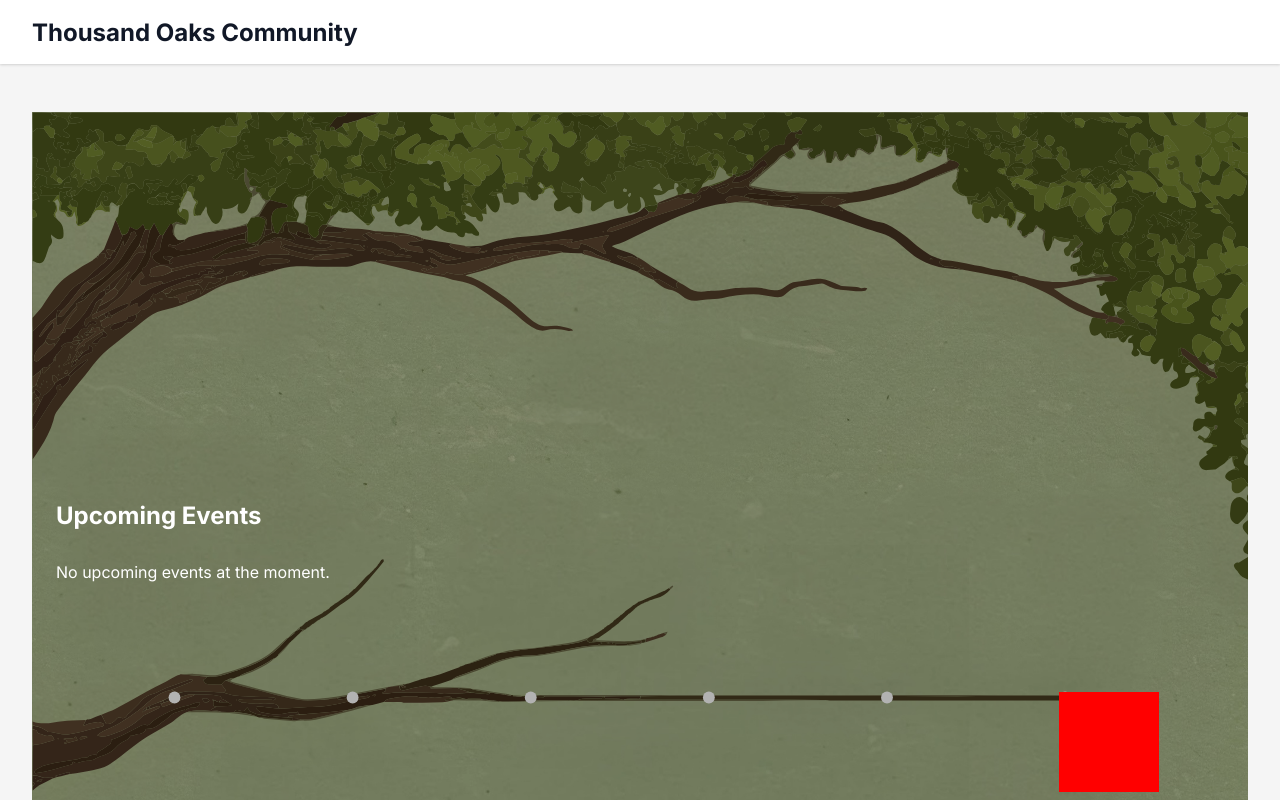
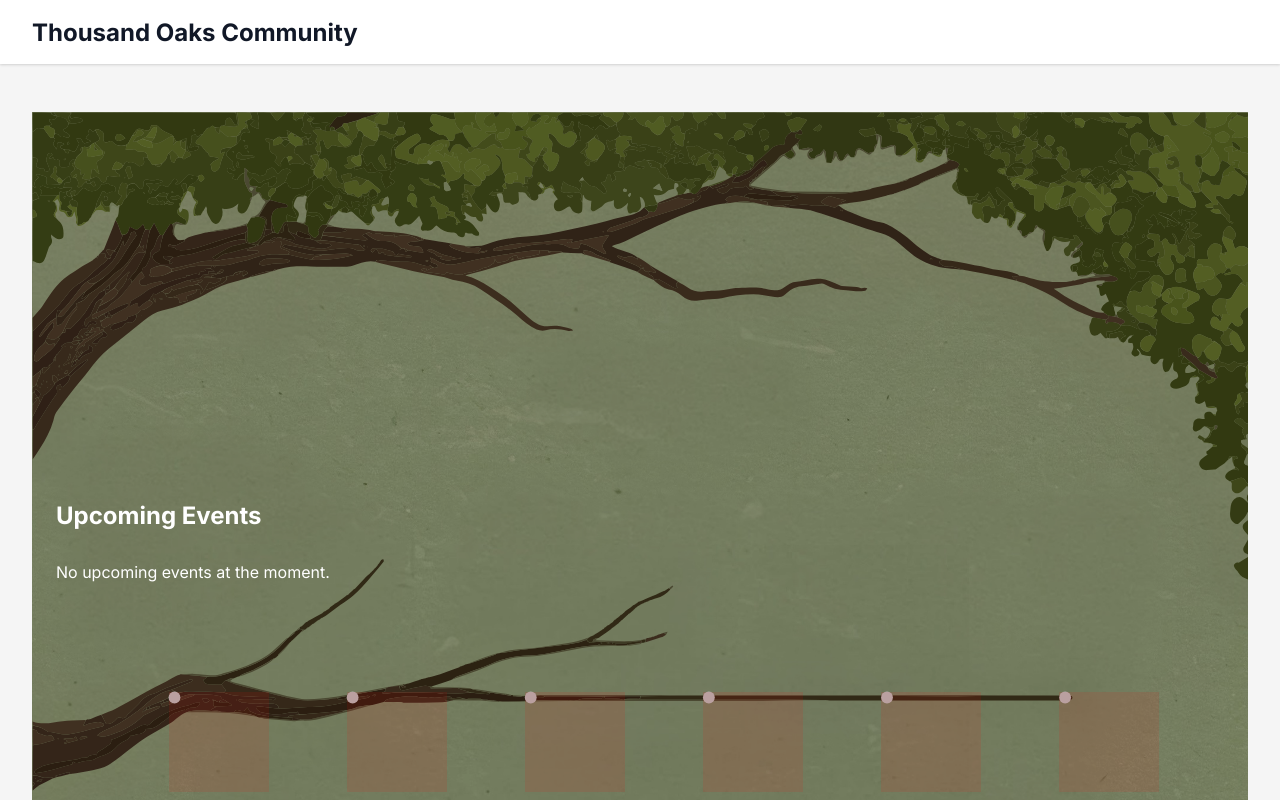
Before and after one commit to joshuaprior/tona-site, a React app: page / in a window 1280 px wide. Shown: the top 800 px of the page. Built offline with nearby package versions, Linux system fonts and the light colour scheme.

Commit message:
implement anchors

```diff
--- a/src/App.tsx
+++ b/src/App.tsx
@@ -175,6 +175,11 @@ const App: React.FC = () => {
           <MainContent>
             <UpcomingEvents>
               <EventCard />
+              <EventCard />
+              <EventCard />
+              <EventCard />
+              <EventCard />
+              <EventCard />
             </UpcomingEvents>
             <Section>
               <SectionTitle>Get Involved</SectionTitle>
--- a/src/components/EventCard.tsx
+++ b/src/components/EventCard.tsx
@@ -7,6 +7,7 @@ const Card = styled.div`
   height: 100px;
   background-color: red;
   z-index: 4;
+  opacity: 0.1;
 `;
 
 const EventCard: React.FC = () => {
--- a/src/components/EventTree.tsx
+++ b/src/components/EventTree.tsx
@@ -1,15 +1,56 @@
 //<svg version="1.1" id="Layer_1" xmlns="http://www.w3.org/2000/svg" xmlns:xlink="http://www.w3.org/1999/xlink" x="0px" y="0px"
 import React, { forwardRef } from 'react';
+import styled from 'styled-components';
 import EventTreeImage from './EventTreeImage';
 
-export default forwardRef<SVGCircleElement>((_, ref) => (
-  <svg version="1.1" id="Layer_1" xmlns="http://www.w3.org/2000/svg" x="0px" y="0px" width="100%" viewBox="0 0 2048 1474" enableBackground="new 0 0 2048 1474">
-		<EventTreeImage />
-		<circle id="anchor-1" cx="240" cy="986" r="10" fill="white" opacity="100"/>
-		<circle id="anchor-2" cx="540" cy="986" r="10" fill="white" opacity="100"/>
-		<circle id="anchor-3" cx="840" cy="986" r="10" fill="white" opacity="100"/>
-		<circle id="anchor-4" cx="1140" cy="986" r="10" fill="white" opacity="100"/>
-		<circle id="anchor-5" cx="1440" cy="986" r="10" fill="white" opacity="100"/>
-		<circle ref={ref} id="anchor-6" cx="1740" cy="986" r="10" fill="white" opacity="100"/>
-	</svg>
-));
+const TreeContainer = styled.div`
+  position: relative;
+  width: 100%;
+  height: 100%;
+`;
+
+const TreeImage = styled.svg`
+  width: 100%;
+  height: 100%;
+  object-fit: contain;
+`;
+
+export interface AnchorRefs {
+  anchor1: React.RefObject<SVGCircleElement>;
+  anchor2: React.RefObject<SVGCircleElement>;
+  anchor3: React.RefObject<SVGCircleElement>;
+  anchor4: React.RefObject<SVGCircleElement>;
+  anchor5: React.RefObject<SVGCircleElement>;
+  anchor6: React.RefObject<SVGCircleElement>;
+}
+
+interface EventTreeProps {
+  anchorRefs: AnchorRefs;
+}
+
+const EventTree: React.FC<EventTreeProps> = ({ anchorRefs }) => {
+  return (
+    <TreeContainer>
+      <TreeImage
+        version="1.1"
+        id="Layer_1"
+        xmlns="http://www.w3.org/2000/svg"
+        x="0px"
+        y="0px"
+        width="100%"
+        viewBox="0 0 2048 1474"
+        enable-background="new 0 0 2048 1474"
+      >
+        <EventTreeImage />
+        <circle ref={anchorRefs.anchor1} id="anchor-1" cx="240" cy="986" r="10" fill="white" opacity="100"/>
+        <circle ref={anchorRefs.anchor2} id="anchor-2" cx="540" cy="986" r="10" fill="white" opacity="100"/>
+        <circle ref={anchorRefs.anchor3} id="anchor-3" cx="840" cy="986" r="10" fill="white" opacity="100"/>
+        <circle ref={anchorRefs.anchor4} id="anchor-4" cx="1140" cy="986" r="10" fill="white" opacity="100"/>
+        <circle ref={anchorRefs.anchor5} id="anchor-5" cx="1440" cy="986" r="10" fill="white" opacity="100"/>
+        <circle ref={anchorRefs.anchor6} id="anchor-6" cx="1740" cy="986" r="10" fill="white" opacity="100"/>
+      </TreeImage>
+    </TreeContainer>
+  );
+};
+
+export default EventTree;
--- a/src/components/UpcomingEvents.tsx
+++ b/src/components/UpcomingEvents.tsx
@@ -1,7 +1,7 @@
-import React, { ReactNode, useRef, useEffect, useState } from 'react';
+import React, { ReactNode, useRef, useEffect, useState, Children } from 'react';
 import styled from 'styled-components';
 import backgroundImage from '../media/background.jpg';
-import EventTree from './EventTree';
+import EventTree, { AnchorRefs } from './EventTree';
 
 const AspectRatioBox = styled.section`
   position: relative;
@@ -41,7 +41,7 @@ const EventsList = styled.div`
   }
 `;
 
-const CardsContainer = styled.div<{ $top: number; $left: number }>`
+const CardContainer = styled.div<{ $top: number; $left: number }>`
   position: absolute;
   top: ${props => props.$top}px;
   left: ${props => props.$left}px;
@@ -52,32 +52,67 @@ interface UpcomingEventsProps {
   children?: ReactNode;
 }
 
+interface AnchorPosition {
+  top: number;
+  left: number;
+}
+
 const UpcomingEvents: React.FC<UpcomingEventsProps> = ({ children }) => {
-  const anchorRef = useRef<SVGCircleElement>(null);
   const containerRef = useRef<HTMLElement>(null);
-  const [position, setPosition] = useState({ top: 0, left: 0 });
+  const anchorRefs: AnchorRefs = {
+    anchor1: useRef<SVGCircleElement>(null),
+    anchor2: useRef<SVGCircleElement>(null),
+    anchor3: useRef<SVGCircleElement>(null),
+    anchor4: useRef<SVGCircleElement>(null),
+    anchor5: useRef<SVGCircleElement>(null),
+    anchor6: useRef<SVGCircleElement>(null),
+  };
+  const [positions, setPositions] = useState<Record<keyof AnchorRefs, AnchorPosition>>({
+    anchor1: { top: 0, left: 0 },
+    anchor2: { top: 0, left: 0 },
+    anchor3: { top: 0, left: 0 },
+    anchor4: { top: 0, left: 0 },
+    anchor5: { top: 0, left: 0 },
+    anchor6: { top: 0, left: 0 },
+  });
 
   useEffect(() => {
-    const updatePosition = () => {
-      if (anchorRef.current && containerRef.current) {
-        const anchorRect = anchorRef.current.getBoundingClientRect();
+    const updatePositions = () => {
+      if (containerRef.current) {
         const containerRect = containerRef.current.getBoundingClientRect();
+        const newPositions: Record<keyof AnchorRefs, AnchorPosition> = {
+          anchor1: { top: 0, left: 0 },
+          anchor2: { top: 0, left: 0 },
+          anchor3: { top: 0, left: 0 },
+          anchor4: { top: 0, left: 0 },
+          anchor5: { top: 0, left: 0 },
+          anchor6: { top: 0, left: 0 },
+        };
 
-        setPosition({
-          top: anchorRect.top - containerRect.top,
-          left: anchorRect.left - containerRect.left,
+        Object.entries(anchorRefs).forEach(([key, ref]) => {
+          if (ref.current) {
+            const anchorRect = ref.current.getBoundingClientRect();
+            newPositions[key as keyof AnchorRefs] = {
+              top: anchorRect.top - containerRect.top,
+              left: anchorRect.left - containerRect.left,
+            };
+          }
         });
+
+        setPositions(newPositions);
       }
     };
 
-    updatePosition();
-    window.addEventListener('resize', updatePosition);
-    return () => window.removeEventListener('resize', updatePosition);
+    updatePositions();
+    window.addEventListener('resize', updatePositions);
+    return () => window.removeEventListener('resize', updatePositions);
   }, []);
+
+  const childArray = Children.toArray(children).slice(0, 6);
 
   return (
     <AspectRatioBox ref={containerRef}>
-      <EventTree ref={anchorRef} />
+      <EventTree anchorRefs={anchorRefs} />
       <Overlay />
       <ContentContainer>
         <Title>Upcoming Events</Title>
@@ -85,9 +120,24 @@ const UpcomingEvents: React.FC<UpcomingEventsProps> = ({ children }) => {
           <p>No upcoming events at the moment.</p>
         </EventsList>
       </ContentContainer>
-      <CardsContainer $top={position.top} $left={position.left}>
-        {children}
-      </CardsContainer>
+      <CardContainer $top={positions.anchor1.top} $left={positions.anchor1.left}>
+        {childArray[0]}
+      </CardContainer>
+      <CardContainer $top={positions.anchor2.top} $left={positions.anchor2.left}>
+        {childArray[1]}
+      </CardContainer>
+      <CardContainer $top={positions.anchor3.top} $left={positions.anchor3.left}>
+        {childArray[2]}
+      </CardContainer>
+      <CardContainer $top={positions.anchor4.top} $left={positions.anchor4.left}>
+        {childArray[3]}
+      </CardContainer>
+      <CardContainer $top={positions.anchor5.top} $left={positions.anchor5.left}>
+        {childArray[4]}
+      </CardContainer>
+      <CardContainer $top={positions.anchor6.top} $left={positions.anchor6.left}>
+        {childArray[5]}
+      </CardContainer>
     </AspectRatioBox>
   );
 };
```
